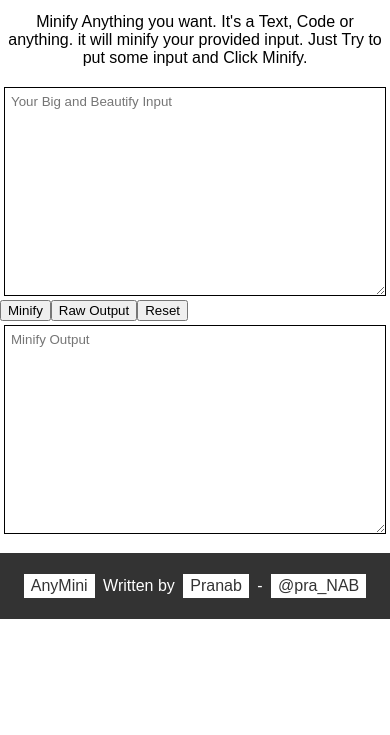
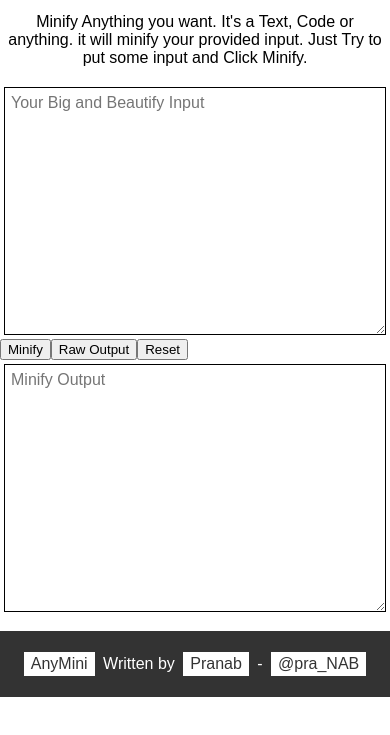
Before and after one commit to Phe0nix/anymini, a plain HTML site: page index.html in a window 390 px wide. Shown: the part 37-772 px from the top of the page. Drawn offline with Linux system fonts and the light colour scheme.

Commit message:
Update index.css

```diff
--- a/index.css
+++ b/index.css
@@ -120,7 +120,7 @@ textarea {
         padding-left: 3px;
         padding-right: 3px;
     }
-    textarea/*, button { */
+    textarea/*, button*/ {
         font-size: 16px;
     }
     .footer {
```
